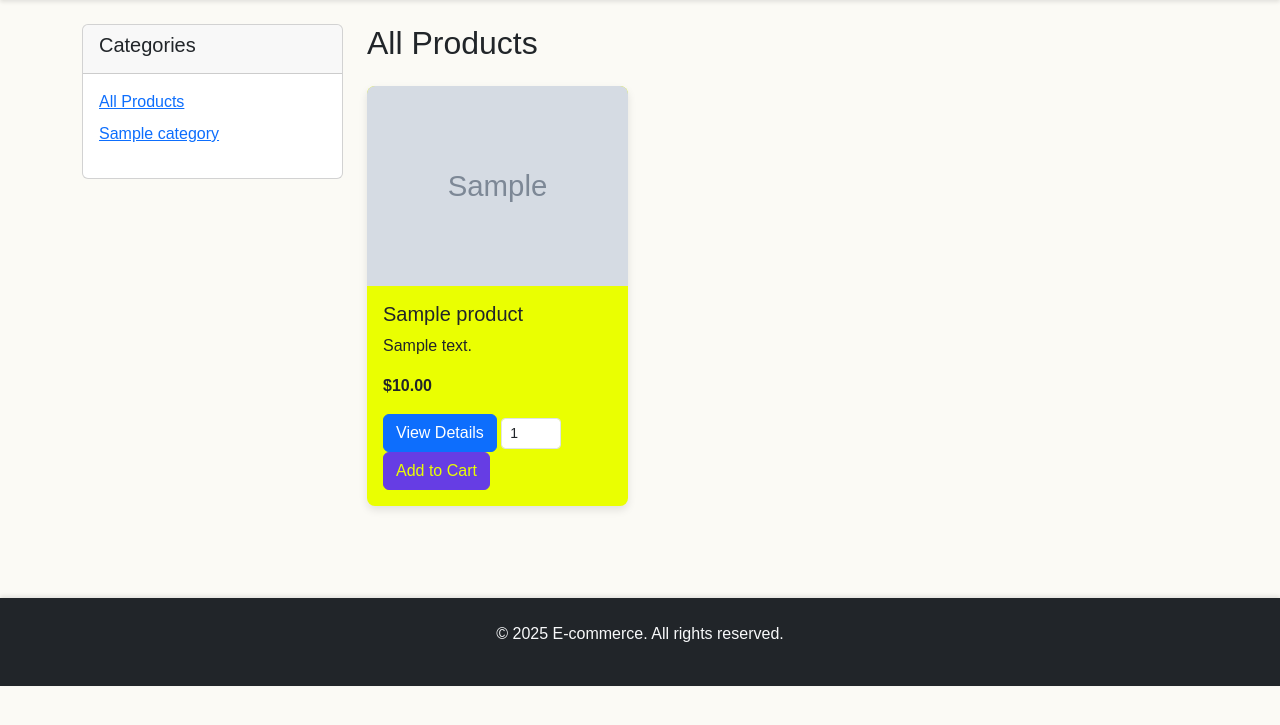
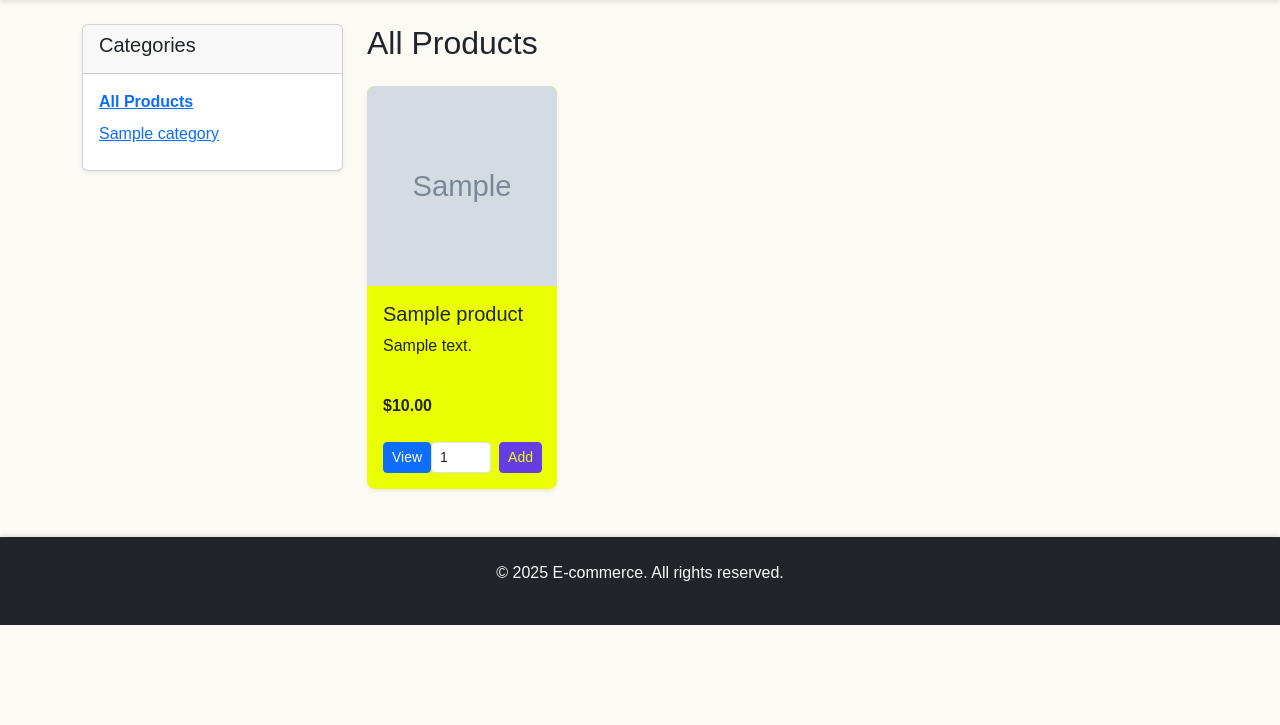
Before and after one commit to momo551/ecommerce, a Django app: page /products/ in a window 1280 px wide. Shown: the part 56-781 px from the top of the page. Run offline with Django 4.2, Linux system fonts and the light colour scheme; tables that the repository leaves empty hold one stand-in row (values such as "Sample post"); grey boxes marked "Sample" are stand-in pictures; parts of the project's set-up code (start-up, migrations or seed data) failed here and were passed over.

Commit message:
html img

```diff
--- a/templates/products/product_list.html
+++ b/templates/products/product_list.html
@@ -1,20 +1,21 @@
 {% extends 'base.html' %}
 
-{% block title %}{% if category %}{{ category.name }}{% else %}All Products{% endif %} - Fashion Site{% endblock %}
+{% block title %}{% if category %}{{ category.name }}{% else %}All Products{% endif %} - E-commerce{% endblock %}
 
 {% block content %}
-<div class="row">
-    <div class="col-md-3">
-        <div class="card mb-4">
+<div class="row g-4">
+    <!-- Sidebar: Categories -->
+    <div class="col-12 col-md-3">
+        <div class="card shadow-sm mb-4">
             <div class="card-header">
                 <h5>Categories</h5>
             </div>
             <div class="card-body">
-                <ul class="list-unstyled">
-                    <li class="mb-2"><a href="{% url 'products:product_list' %}">All Products</a></li>
+                <ul class="list-unstyled mb-0">
+                    <li class="mb-2"><a href="{% url 'products:product_list' %}" class="{% if not category %}fw-bold{% endif %}">All Products</a></li>
                     {% for cat in categories %}
                     <li class="mb-2">
-                        <a href="{{ cat.get_absolute_url }}"{% if category == cat %} class="fw-bold"{% endif %}>
+                        <a href="{{ cat.get_absolute_url }}" class="{% if category == cat %}fw-bold{% endif %}">
                             {{ cat.name }}
                         </a>
                     </li>
@@ -23,36 +24,34 @@
             </div>
         </div>
     </div>
-    <div class="col-md-9">
-        <h2 class="mb-4">
-            {% if category %}
-                {{ category.name }}
-            {% else %}
-                All Products
-            {% endif %}
-        </h2>
 
-        <div class="row">
+    <!-- Main: Products -->
+    <div class="col-12 col-md-9">
+        <h2 class="mb-4">{% if category %}{{ category.name }}{% else %}All Products{% endif %}</h2>
+
+        <div class="row row-cols-1 row-cols-sm-2 row-cols-md-3 row-cols-lg-4 g-4">
             {% for product in page_obj %}
-            <div class="col-md-4 mb-4">
-                <div class="card product-card">
+            <div class="col">
+                <div class="card h-100 shadow-sm product-card">
                     {% if product.image %}
-                    <img src="{{ product.image.url }}" class="card-img-top product-image" alt="{{ product.name }}">
+                    <img src="{{ product.image }}" class="card-img-top product-image" alt="{{ product.name }}" style="object-fit: cover; height: 200px;" loading="lazy">
                     {% else %}
-                    <div class="card-img-top product-image bg-light d-flex align-items-center justify-content-center">
+                    <div class="card-img-top bg-light d-flex align-items-center justify-content-center" style="height: 200px;">
                         <span class="text-muted">No Image</span>
                     </div>
                     {% endif %}
-                    <div class="card-body">
+                    <div class="card-body d-flex flex-column">
                         <h5 class="card-title">{{ product.name }}</h5>
-                        <p class="card-text">{{ product.description|truncatewords:10 }}</p>
-                        <p class="card-text"><strong>${{ product.price }}</strong></p>
-                        <a href="{{ product.get_absolute_url }}" class="btn btn-primary">View Details</a>
-                        <form method="post" action="{% url 'cart:cart_add' product.id %}" style="display: inline;">
-                            {% csrf_token %}
-                            <input type="number" name="quantity" value="1" min="1" style="width: 60px; display: inline;" class="form-control form-control-sm">
-                            <button type="submit" class="btn btn-cart" data-product-id="{{ product.id }}">Add to Cart</button>
-                        </form>
+                        <p class="card-text text-truncate">{{ product.description|truncatewords:12 }}</p>
+                        <p class="card-text fw-bold mt-auto">${{ product.price }}</p>
+                        <div class="mt-2 d-flex justify-content-between align-items-center">
+                            <a href="{{ product.get_absolute_url }}" class="btn btn-primary btn-sm">View</a>
+                            <form method="post" action="{% url 'cart:cart_add' product.id %}" class="d-flex align-items-center">
+                                {% csrf_token %}
+                                <input type="number" name="quantity" value="1" min="1" class="form-control form-control-sm me-2" style="width: 60px;">
+                                <button type="submit" class="btn btn-cart btn-sm">Add</button>
+                            </form>
+                        </div>
                     </div>
                 </div>
             </div>
@@ -65,8 +64,8 @@
 
         <!-- Pagination -->
         {% if page_obj.has_other_pages %}
-        <nav aria-label="Product pagination">
-            <ul class="pagination justify-content-center">
+        <nav aria-label="Product pagination" class="mt-4">
+            <ul class="pagination justify-content-center flex-wrap">
                 {% if page_obj.has_previous %}
                 <li class="page-item">
                     <a class="page-link" href="?page={{ page_obj.previous_page_number }}">Previous</a>
@@ -75,13 +74,9 @@
 
                 {% for num in page_obj.paginator.page_range %}
                     {% if page_obj.number == num %}
-                    <li class="page-item active">
-                        <span class="page-link">{{ num }}</span>
-                    </li>
+                    <li class="page-item active"><span class="page-link">{{ num }}</span></li>
                     {% elif num > page_obj.number|add:'-3' and num < page_obj.number|add:'3' %}
-                    <li class="page-item">
-                        <a class="page-link" href="?page={{ num }}">{{ num }}</a>
-                    </li>
+                    <li class="page-item"><a class="page-link" href="?page={{ num }}">{{ num }}</a></li>
                     {% endif %}
                 {% endfor %}
 
```
Also changed, not shown: templates/cart/detail.html (+17 -14 lines), templates/products/product_detail.html (+26 -26 lines), templates/products/search_results.html (+22 -20 lines).
